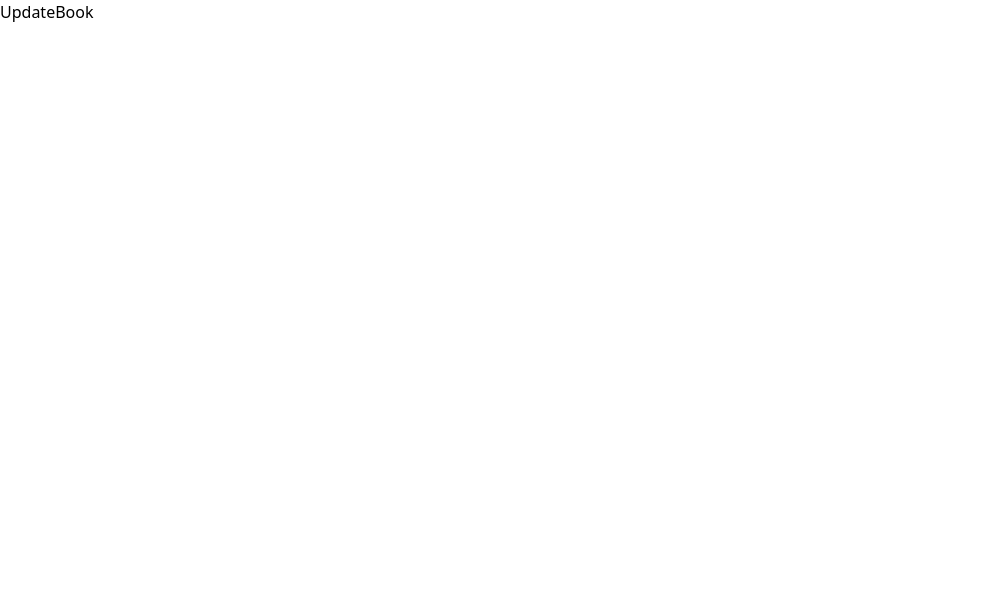
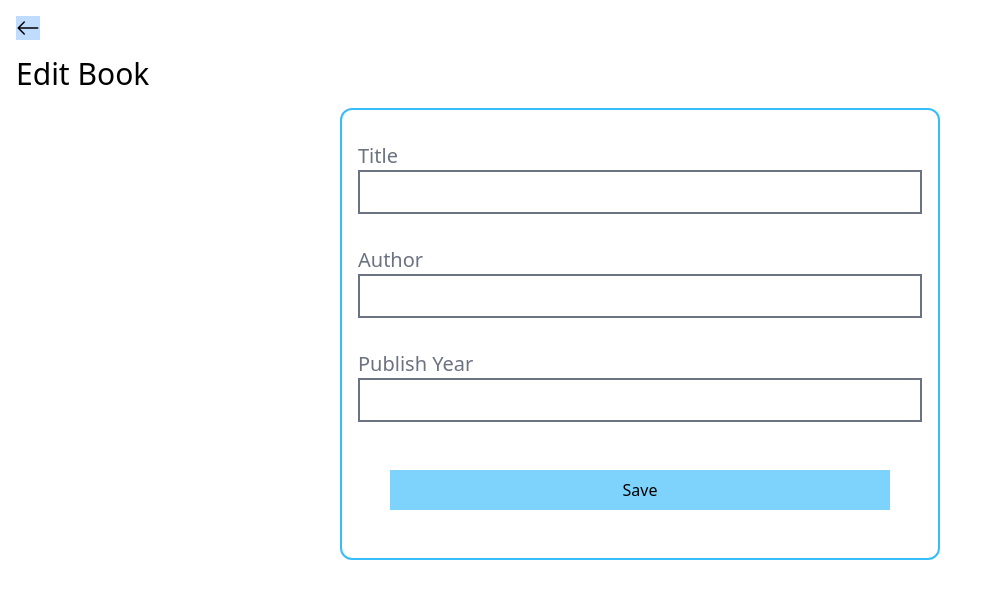
Before and after one commit to Zouziszzm/Astral-Compass, a React (Vite) app in the folder Mern/frontend/: page /Books/update/1 in a window 1280 px wide. Shown: the top 598 px of the page, without its empty margins (0-1002 px from the left). Built offline with nearby package versions, Linux system fonts and the light colour scheme; no server answers.

Commit message:
pt push -5. crud opterations

```diff
--- a/Mern/frontend/src/pages/DeleteBook.jsx
+++ b/Mern/frontend/src/pages/DeleteBook.jsx
@@ -1,7 +1,44 @@
-import React from "react";
+import React, { useState } from "react";
+import BackButton from "../components/BackButton";
+import Spinner from "../components/Spinner";
+import axios from "axios";
+import { useNavigate, useParams } from "react-router-dom";
 
 const DeleteBook = () => {
-  return <div>DeleteBook</div>;
+  const [loading, setLoading] = useState(false);
+  const navigate = useNavigate();
+  const { id } = useParams();
+  const handelDelete = () => {
+    setLoading(true);
+    axios
+      .delete(`http://localhost:3000/books/${id}`)
+      .then(() => {
+        setLoading(false);
+        navigate("/");
+      })
+      .catch((error) => {
+        setLoading(false);
+        alert("some error check git hub page");
+        console.log(error);
+      });
+  };
+  return (
+    <div className="p-4">
+      <BackButton />
+      <h1 className="text-3xl my-4">Delete Book</h1>
+      {loading ? <Spinner /> : ""}
+      <div className="flex flex-col items-center border-2 border-sky-400 rounded-xl w-[600px] p-8 mx-auto">
+        <h3 className="text-2xl">Are You Sure You want to delete this book?</h3>
+
+        <button
+          className="p-4 bg-red-600 text-white m-8 w-full"
+          onClick={handelDelete}
+        >
+          Yes, Delete it
+        </button>
+      </div>
+    </div>
+  );
 };
 
 export default DeleteBook;
--- a/Mern/frontend/src/pages/UpdateBook.jsx
+++ b/Mern/frontend/src/pages/UpdateBook.jsx
@@ -1,7 +1,90 @@
-import React from "react";
+import React, { useState, useEffect } from "react";
+import BackButton from "../components/BackButton";
+import Spinner from "../components/Spinner";
+import axios from "axios";
+import { useNavigate, useParams } from "react-router-dom";
 
 const UpdateBook = () => {
-  return <div>UpdateBook</div>;
+  const [title, setTitle] = useState();
+  const [author, setAuthor] = useState();
+  const [publishyear, setPublishyear] = useState();
+  const [loading, setLoading] = useState(false);
+  const navigate = useNavigate();
+  const { id } = useParams();
+
+  useEffect(() => {
+    setLoading(true);
+    axios
+      .get(`http://localhost:3000/books/${id}`)
+      .then((res) => {
+        setAuthor(res.data.author);
+        setPublishyear(res.data.publishyear);
+        setTitle(res.data.title);
+        setLoading(false);
+      })
+      .catch((error) => {
+        setLoading(false);
+        console.log(error);
+      });
+  }, []);
+  const handelEditBook = () => {
+    const data = {
+      title,
+      author,
+      publishyear,
+    };
+    setLoading(true);
+    axios
+      .put(`http://localhost:3000/books/${id}`, data)
+      .then(() => {
+        setLoading(false);
+        navigate("/");
+      })
+      .catch((error) => {
+        setLoading(false);
+        alert("some error check git hub page");
+        console.log(error);
+      });
+  };
+  return (
+    <div className="p-4">
+      <BackButton />
+      <h1 className="text-3xl my-4">Edit Book</h1>
+      {loading ? <Spinner /> : ""}
+      <div className="flex flex-col border-2 border-sky-400 rounded-xl w-[600px] p-4 mx-auto">
+        <div className="my-4">
+          <label className="text-xl mr-4 text-gray-500">Title</label>
+          <input
+            type="text"
+            value={title}
+            onChange={(e) => setTitle(e.target.value)}
+            className="border-2 border-gray-500 px-4 py-2 w-full"
+          />
+        </div>
+        <div className="my-4">
+          <label className="text-xl mr-4 text-gray-500">Author</label>
+          <input
+            type="text"
+            value={author}
+            onChange={(e) => setAuthor(e.target.value)}
+            className="border-2 border-gray-500 px-4 py-2  w-full "
+          />
+        </div>
+        <div className="my-4">
+          <label className="text-xl mr-4 text-gray-500">Publish Year</label>
+          <input
+            type="number"
+            value={publishyear}
+            onChange={(e) => setPublishyear(e.target.value)}
+            className="border-2 border-gray-500 px-4 py-2  w-full "
+          />
+        </div>
+        <button className="p-2 bg-sky-300 m-8" onClick={handelEditBook}>
+          Save
+        </button>
+      </div>
+    </div>
+  );
 };
 
 export default UpdateBook;
```
